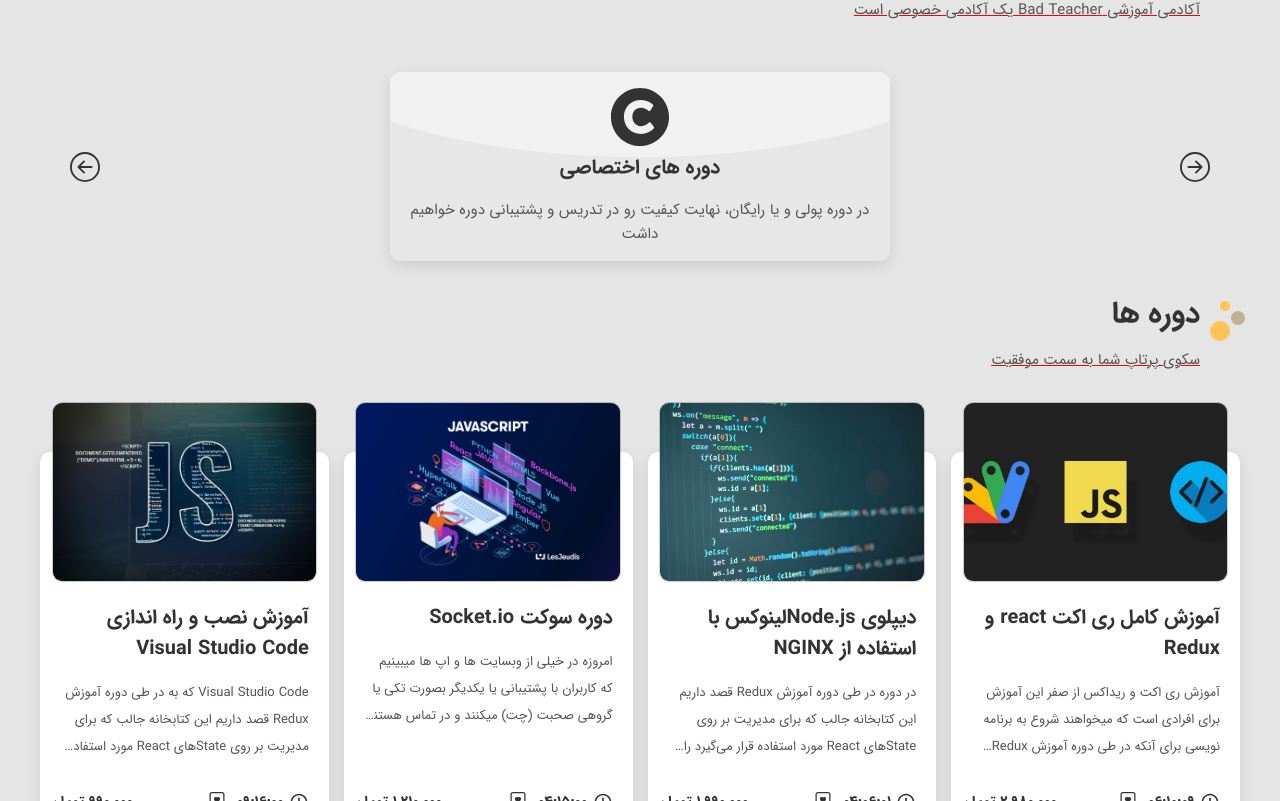
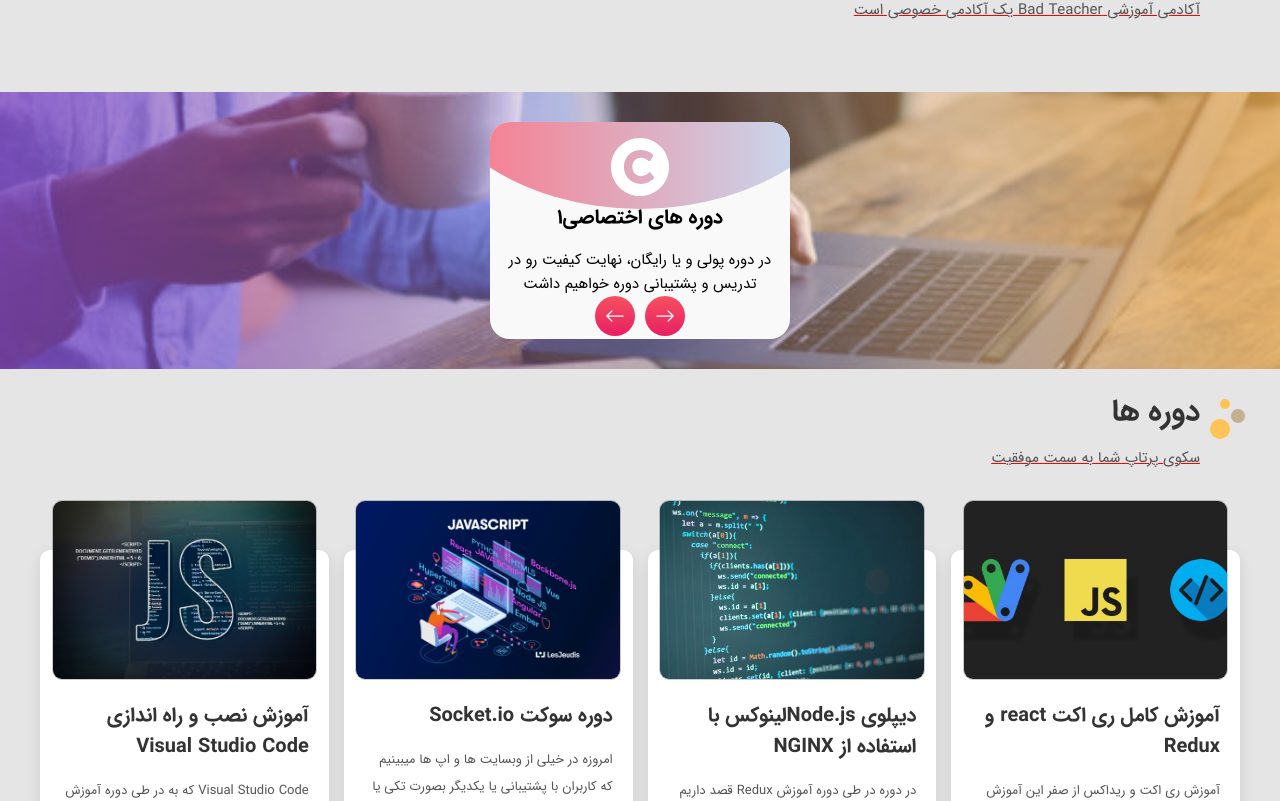
Before and after one commit to Amir-Bagjani/bad-teacher-final, a Next.js app: page / in a window 1280 px wide. Shown: the part 879-1680 px from the top of the page. Built offline with nearby package versions, Linux system fonts and the light colour scheme.

Commit message:
slider add to home page

```diff
--- a/components/FeaturesSwip.tsx
+++ b/components/FeaturesSwip.tsx
@@ -1,5 +1,5 @@
 import { useState } from "react";
-import { BsArrowLeftCircle, BsArrowRightCircle } from "react-icons/bs";
+import { BsArrowLeft, BsArrowRight } from "react-icons/bs";
 import { FaCrown, FaGem, FaCopyright, FaYoutube } from "react-icons/fa";
 import { GiGraduateCap } from "react-icons/gi";
 import { RiInstagramFill } from "react-icons/ri";
@@ -17,49 +17,53 @@
   {
     id: 1,
     icon: <FaCopyright className={styles.icon} />,
-    title: "دوره های اختصاصی",
+    title: "دوره های اختصاصی1",
     description:
       "در دوره پولی و یا رایگان، نهایت کیفیت رو در تدریس و پشتیبانی دوره خواهیم داشت",
   },
   {
     id: 2,
     icon: <FaGem className={styles.icon} />,
-    title: "دوره های اختصاصی",
+    title: "دوره های اختصاصی2",
     description:
       "در دوره پولی و یا رایگان، نهایت کیفیت رو در تدریس و پشتیبانی دوره خواهیم داشت",
   },
   {
     id: 3,
     icon: <GiGraduateCap className={styles.icon} />,
-    title: "دوره های اختصاصی",
+    title: "دوره های اختصاصی3",
     description:
       "در دوره پولی و یا رایگان، نهایت کیفیت رو در تدریس و پشتیبانی دوره خواهیم داشت",
   },
   {
     id: 4,
     icon: <FaYoutube className={styles.icon} />,
-    title: "دوره های اختصاصی",
+    title: "دوره های اختصاصی4",
     description:
       "در دوره پولی و یا رایگان، نهایت کیفیت رو در تدریس و پشتیبانی دوره خواهیم داشت",
   },
   {
     id: 5,
     icon: <RiInstagramFill className={styles.icon} />,
-    title: "دوره های اختصاصی",
+    title: "دوره های اختصاصی5",
     description:
       "در دوره پولی و یا رایگان، نهایت کیفیت رو در تدریس و پشتیبانی دوره خواهیم داشت",
   },
   {
     id: 6,
     icon: <FaCrown className={styles.icon} />,
-    title: "دوره های اختصاصی",
+    title: "دوره های اختصاصی6",
     description:
       "در دوره پولی و یا رایگان، نهایت کیفیت رو در تدریس و پشتیبانی دوره خواهیم داشت",
   },
 ];
 
 const FeaturesSwip = () => {
-  return <SlideItem slideItem={featureDate} />;
+  return (
+    <div className={styles.mainContainer}>
+      <SlideItem slideItem={featureDate} />
+    </div>
+  );
 };
 
 export default FeaturesSwip;
@@ -69,10 +73,10 @@
   const length = slideItem.length;
 
   const nextSlide = () => {
-    setCurrent((prev) => (prev === length - 1 ? 0 : prev + 1));
+    setCurrent((prev) => (prev === length - 1 ? length - 1 : prev + 1));
   };
   const prevSlide = () => {
-    setCurrent((prev) => (prev === 0 ? length - 1 : prev - 1));
+    setCurrent((prev) => (prev === 0 ? 0 : prev - 1));
   };
 
   //check if slideItem is array
@@ -80,12 +84,16 @@
 
   return (
     <div className={styles.boxContainer}>
-      <BsArrowRightCircle onClick={nextSlide} className={styles.arrowRight} />
-      <BsArrowLeftCircle onClick={prevSlide} className={styles.arrowLeft} />
+      <div className={styles.arrowRight} onClick={nextSlide}>
+        <BsArrowRight />
+      </div>
+      <div className={styles.arrowLeft} onClick={prevSlide}>
+        <BsArrowLeft />
+      </div>
       {slideItem.map((data, ind) => (
         <div
           className={styles.box}
-          style={{ display: ind === current ? `block` : `none` }}
+          style={{ transform: `translateX(${310 * current}px)` }}
           key={data.id}
         >
           {data.icon}
--- a/pages/index.tsx
+++ b/pages/index.tsx
@@ -31,15 +31,17 @@
       </Section>
 
       <Section id="courses" className={styles.courses}>
+        <Heading>
+          <h2>چرا آکادمی Bad Teacher؟</h2>
+          <p>آکادمی آموزشی Bad Teacher یک آکادمی خصوصی است</p>
+        </Heading>
+      </Section>
 
-        <Heading>
-            <h2>چرا آکادمی Bad Teacher؟</h2>
-            <p>آکادمی آموزشی Bad Teacher یک آکادمی خصوصی است</p>
-        </Heading>
         <div className={styles.featuresContainer}>
           <FeaturesSwip />
         </div>
 
+      <Section className={styles.courses}>
         <Heading>
             <h2>دوره ها</h2>
             <p>سکوی پرتاپ شما به سمت موفقیت</p>
--- a/styles/component/FeatureSwip.module.scss
+++ b/styles/component/FeatureSwip.module.scss
@@ -1,81 +1,102 @@
 @import "styles/config";
 
-.boxContainer {
-  position: relative;
+.mainContainer {
+  padding: 3rem 0.5rem;
   display: flex;
   align-items: center;
   justify-content: center;
+  background: url(../../public/images/features-bg.jpg) no-repeat;
+  background-position: center;
+  background-size: cover;
+  position: relative;
+  z-index: 1;
+  &::after {
+    content: "";
+    z-index: -1;
+    display: block;
+    position: absolute;
+    width: 100%;
+    height: 100%;
+    top: 0;
+    left: 0;
+    background: linear-gradient(
+      90deg,
+      rgba(131, 58, 180, 0.7) 0%,
+      rgba(253, 29, 29, 0.07) 50%,
+      rgba(252, 176, 69, 0.7) 100%
+    );
+  }
+}
 
-  .arrowRight {
+.boxContainer {
+  font-family: var(--font-family);
+  position: relative;
+  display: flex;
+  overflow: hidden;
+  z-index: 0;
+  width: 300px;
+
+  .arrowRight, .arrowLeft {
     position: absolute;
+    width: 4rem;
+    height: 4rem;
+    display: grid;
+    place-items: center !important;
+    cursor: pointer;
+    font-size: 2rem;
+    background: linear-gradient(to bottom, #f5515f, #e91e63);
     z-index: 10000;
-    top: calc(50% - 1.5rem);
-    right: 3rem;
-    font-size: 3rem;
-    color: var(--heading-color);
+    right: calc(50% - 4.5rem);
+    bottom: 3px;
+    color: #fff;
+    border-radius: 50%;
     user-select: none;
   }
   .arrowLeft {
-    position: absolute;
-    z-index: 10000;
-    top: calc(50% - 1.5rem);
-    left: 3rem;
-    font-size: 3rem;
-    color: var(--heading-color);
-    user-select: none;
+    left: calc(50% - 4.5rem);
+    right: unset;
   }
 
   .box {
-    background-color: rgba(255, 255, 255, 0.1);
+    background-color: #f9f9f9;
     position: relative;
     z-index: 0;
     overflow: hidden;
-    backdrop-filter: blur(5px);
-    width: 50vw;
-    max-width: 500px;
-    border-radius: 1rem;
+    min-width: 300px;
+    max-width: 300px;
+    margin-left: 10px;
+    border-radius: 2rem;
     padding: 1.5rem;
-    box-shadow: var(--box-shadow);
+    padding-bottom: 4.3rem;
     text-align: center;
-    animation: move 0.2s linear;
+    transition: transform 0.8s;
 
     &::before {
       content: "";
       position: absolute;
       z-index: -1;
-      top: -105%;
+      top: -110%;
       left: 50%;
       transform: translateX(-50%);
       width: 150%;
       height: 150%;
       border-radius: 50%;
-      background-color: rgba(255, 255, 255, 0.4);
+      background: linear-gradient(to right, #ff6e7f, #bfe9ff);
     }
 
     .icon {
       font-size: 6rem;
-      color: var(--heading-color);
+      color: #FFF;
     }
 
     .content {
       h3 {
-        @include title-text(2rem);
+        font-size: 2rem;
         padding-bottom: 1.5rem;
       }
       p {
-        @include grap-text(1.5rem);
+        font-size: 1.5rem;
       }
     }
   }
 }
-
-@keyframes move {
-  0% {
-    clip-path: polygon(50% 50%, 50% 50%, 50% 50%, 50% 50%);
-    opacity: 0;
-  }
-  100% {
-    clip-path: polygon(0 0, 100% 0%, 100% 100%, 0% 100%);
-    opacity: 1;
-  }
-}
```
Also changed, not shown: public/images/features-bg.jpg (added).
